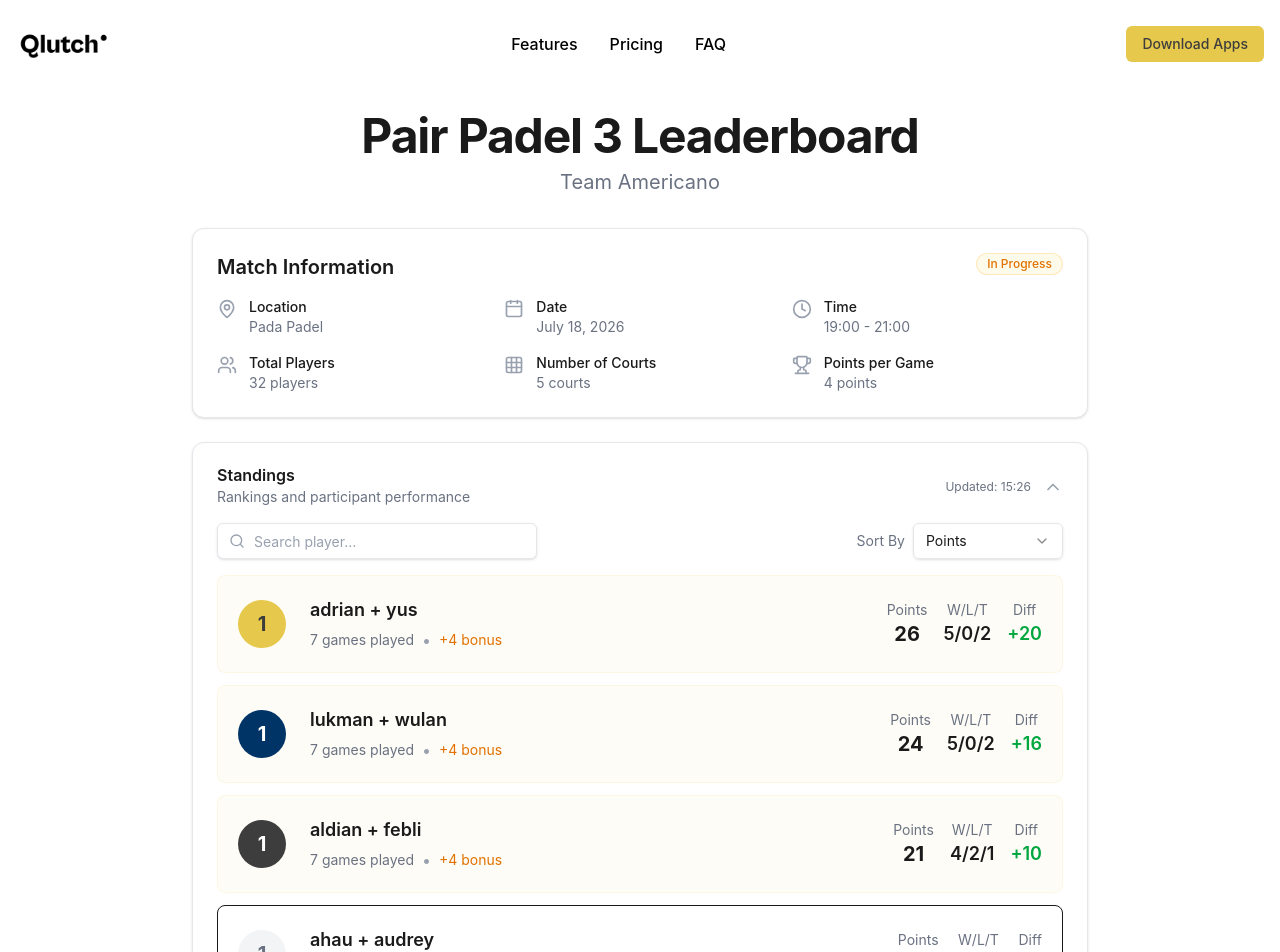
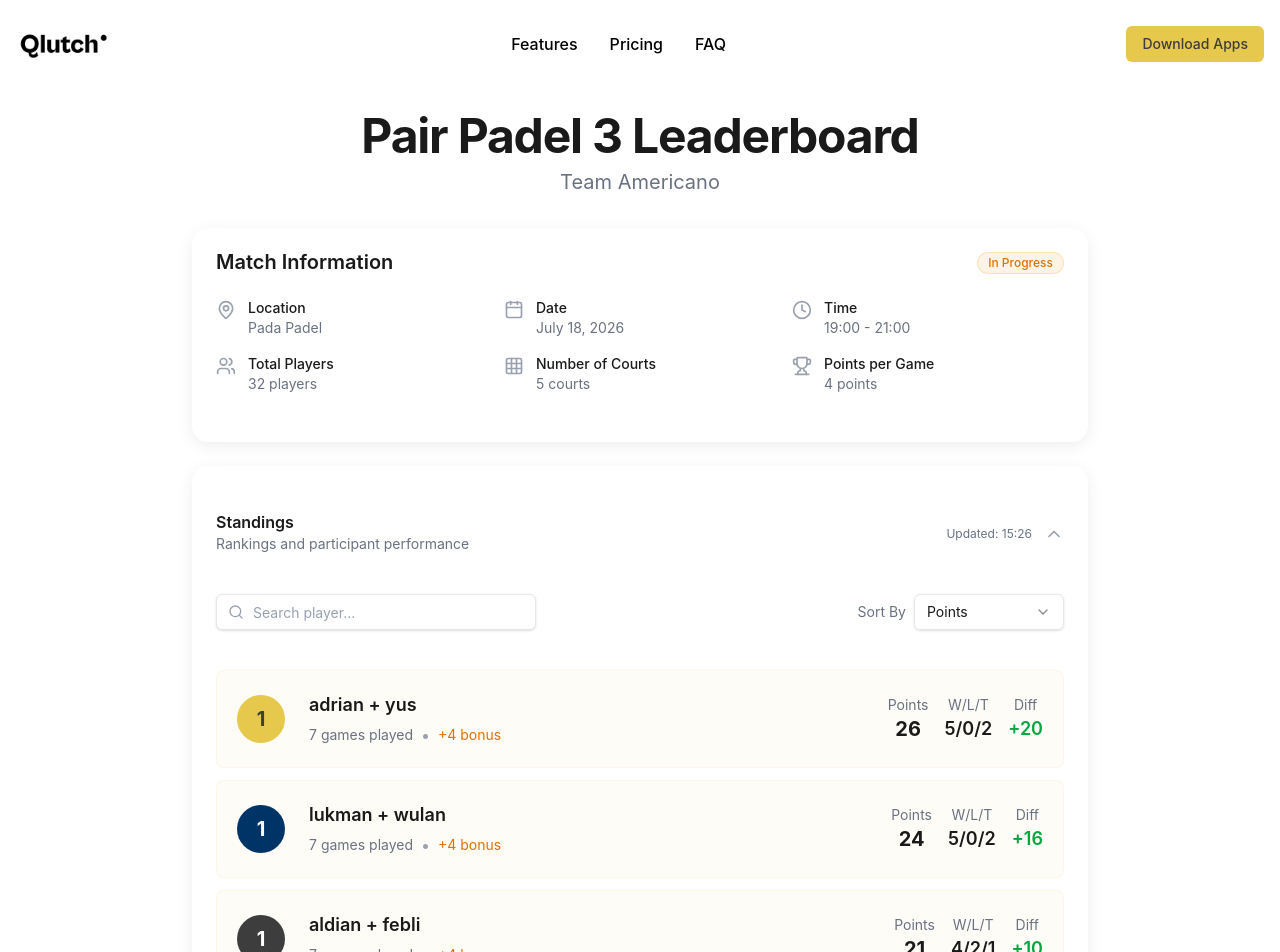
Before and after one commit to aleadrkc/landingpage-qlutch-leaderboard, a Next.js app: page / in a window 1280 px wide. Shown: the top 952 px of the page. Built offline with nearby package versions, Linux system fonts and the light colour scheme.

Commit message:
Fix: card border-none, rounded-2xl, matching shadow, In Progress badge

```diff
--- a/src/app/page.jsx
+++ b/src/app/page.jsx
@@ -129,11 +129,11 @@ export default function HomePage() {
           </div>
 
           {/* Match Information Card */}
-          <div className="bg-white rounded-xl border border-gray-200 shadow-sm mb-6">
-            <div className="p-6 pb-4">
+          <div className="bg-white flex flex-col gap-6 rounded-2xl border-none py-6 shadow-[0_4px_15px_-1px_rgba(54,65,83,0.1)] mb-6">
+            <div className="px-6">
               <div className="flex items-start justify-between">
-                <h2 className="font-semibold text-lg sm:text-xl">Match Information</h2>
-                <span className="inline-flex items-center rounded-full px-2.5 py-0.5 text-xs font-medium border border-amber-500/20 bg-amber-50 text-amber-600">
+                <h2 className="leading-none font-semibold text-lg sm:text-xl">Match Information</h2>
+                <span className="inline-flex items-center rounded-full px-2.5 py-0.5 text-xs font-medium border border-amber-500/20 bg-amber-500/10 text-amber-600">
                   In Progress
                 </span>
               </div>
@@ -191,7 +191,7 @@ export default function HomePage() {
           </div>
 
           {/* Standings */}
-          <div className="bg-white rounded-xl border border-gray-200 shadow-sm mb-6">
+          <div className="bg-white flex flex-col gap-6 rounded-2xl border-none py-6 shadow-[0_4px_15px_-1px_rgba(54,65,83,0.1)] mb-6">
             <button
               onClick={() => setStandingsOpen(!standingsOpen)}
               className="w-full cursor-pointer hover:bg-gray-50 p-6 pb-2 rounded-t-xl text-left"
@@ -299,7 +299,7 @@ export default function HomePage() {
           </div>
 
           {/* Match Results */}
-          <div className="bg-white rounded-xl border border-gray-200 shadow-sm mt-6">
+          <div className="bg-white flex flex-col gap-6 rounded-2xl border-none py-6 shadow-[0_4px_15px_-1px_rgba(54,65,83,0.1)] mt-6">
             <button
               onClick={() => setResultsOpen(!resultsOpen)}
               className="w-full cursor-pointer hover:bg-gray-50 p-6 rounded-t-xl text-left"
```
